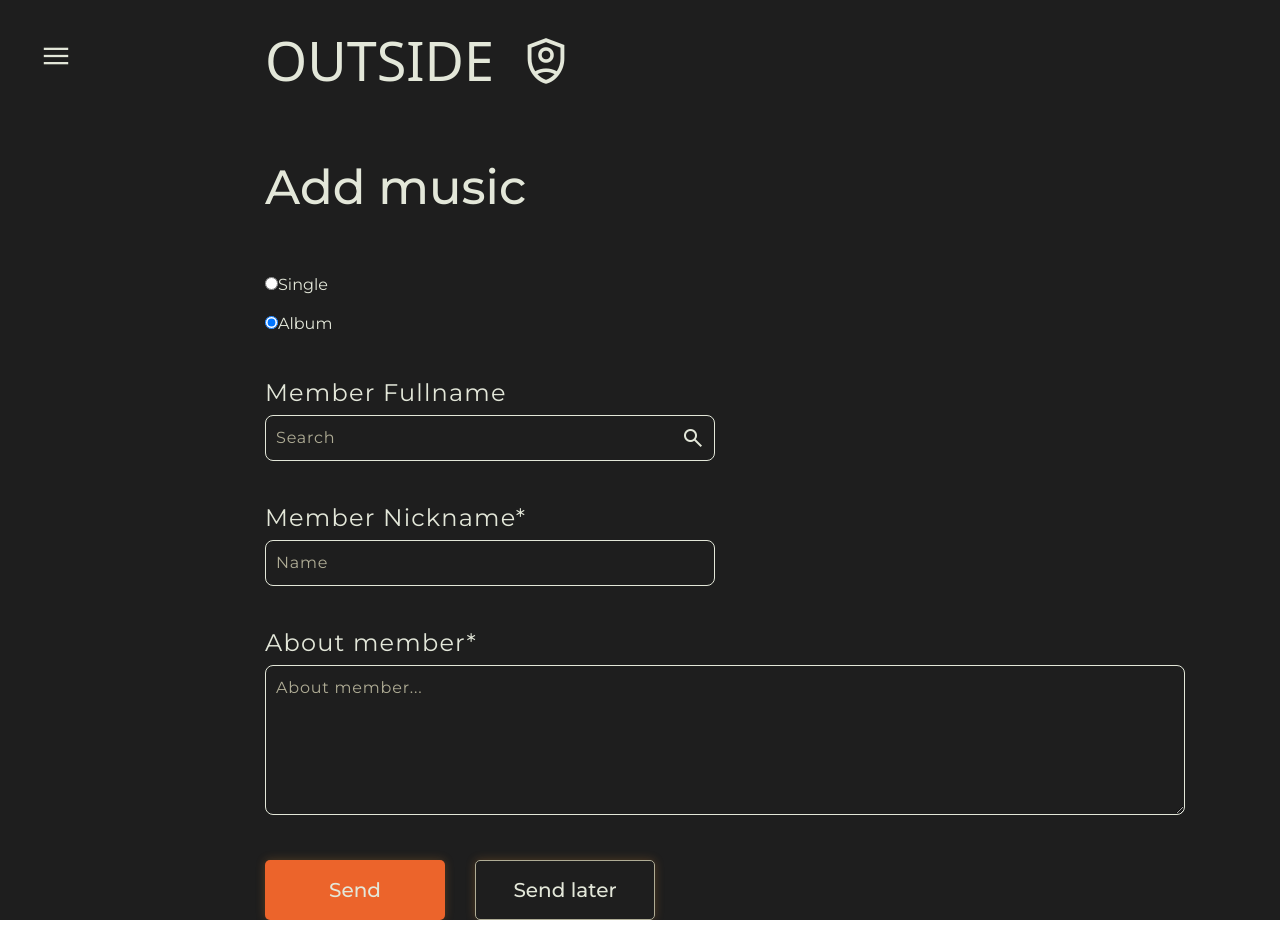
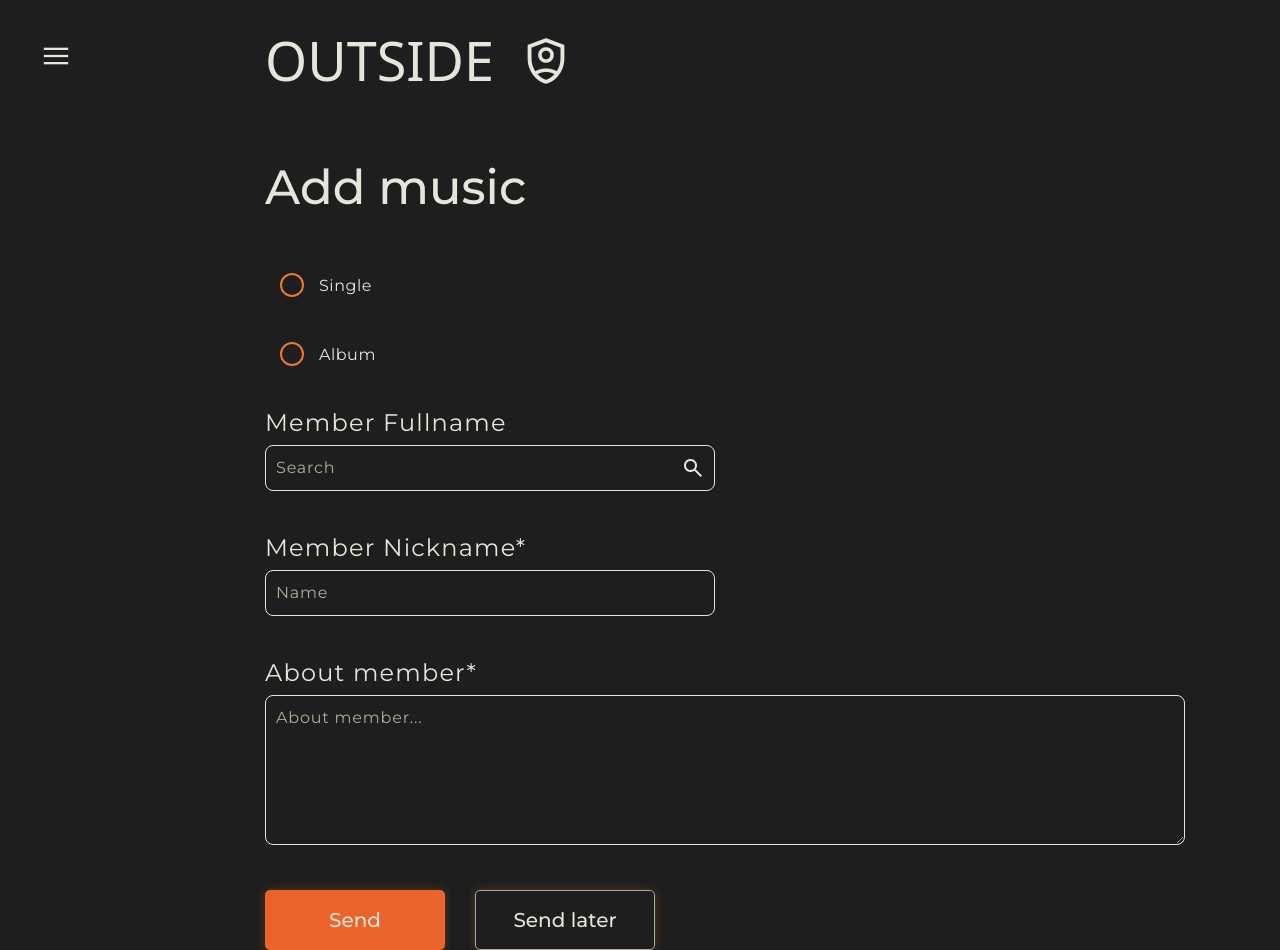
Before and after one commit to outsideOfficialy/adminPanel, a Next.js app: page / in a window 1280 px wide. Before the commit the page ends 920 px from the top, so only its background shows below. Built offline with nearby package versions, Linux system fonts and the light colour scheme; a web font is replaced by a local one.

Commit message:
radio btns ver4

```diff
--- a/app/page.tsx
+++ b/app/page.tsx
@@ -1,37 +1,15 @@
-import React, { useState } from "react";
+"use client";
+
+import React from "react";
 import PageLayout from "@/components/PageLayout";
 import { InputTypeText, SearchInput, TextArea } from "@/components/Inputs";
-import { RadioBtn } from "@/components/MusicTypeSelect"; // Import RadioBtn using named import
+import { RadioButton } from "@/components/RadioButtonGroup";
 
 export default function Home() {
-  const [type, setType] = useState("Album");
-
-  const handleChange = (event) => {
-    setType(event.target.value);
-  };
-
-  const isChecked = (value) => type === value;
-
   return (
     <PageLayout title="Add music">
-      <div className="flex flex-col gap-[15px]">
-        <RadioBtn
-          id="Single"
-          name="musicType"
-          value="Single"
-          label="Single"
-          onChange={handleChange}
-          checked={isChecked("Single")}
-        />
-        <RadioBtn
-          id="Album"
-          name="musicType"
-          value="Album"
-          label="Album"
-          onChange={handleChange}
-          checked={isChecked("Album")}
-        />
-      </div>
+      <RadioButton id="Single" label="Single" name="musicType" value="Single" />
+      <RadioButton id="Album" label="Album" name="musicType" value="Album" />
       <SearchInput onSearch={() => {}} placeholder="Search" label="Member Fullname" name="search" />
       <InputTypeText placeholder="Name" label="Member Nickname*" name="nickname" />
       <TextArea placeholder="About member..." label="About member*" name="aboutMember" />
--- a/components/MusicTypeSelect/index.tsx
+++ /dev/null
@@ -1,48 +0,0 @@
-import React from "react";
-
-interface RadioBtnProps {
-  id: string;
-  name: string;
-  label: string;
-  value: string;
-  onChange: () => void;
-  checked: boolean;
-}
-
-// const RadioBtn: React.FC<RadioBtnProps> = ({ label, checked, onChange }) => {
-//   return (
-//     <label className={`flex gap-[10px] items-center cursor-pointer w-fit`}>
-//       <div
-//         className={`
-//           w-[24px] h-[24px] rounded-full border-2 border-main-primary-color
-//           ${checked ? "bg-main-primary-color text-white" : "bg-black text-black"}
-//           flex items-center justify-center
-//         `}
-//       >
-//         {checked && <span className="material-symbols-outlined check">check</span>}
-//       </div>
-//       <span className="text-[18px]">{label}</span>
-//       <input type="radio" className="sr-only" checked={checked} onChange={onChange} />
-//     </label>
-//   );
-// };
-
-const RadioBtn: React.FC<RadioBtnProps> = ({ id, label, name, onChange, checked, value }) => {
-  return (
-    <label htmlFor={id} className="radiobutton-label">
-      <input
-        className="radiobutton-input"
-        type="radio"
-        name={name}
-        id={id}
-        value={value}
-        onChange={onChange}
-        checked={checked}
-      />
-      <span className="custom-radiobutton" />
-      {label}
-    </label>
-  );
-};
-
-export { RadioBtn };
--- /dev/null
+++ b/components/RadioButtonGroup/index.tsx
@@ -0,0 +1,20 @@
+import "./style.css";
+
+interface RadioButtonProps {
+  id: string;
+  label: string;
+  name: string;
+  value: string;
+}
+
+const RadioButton: React.FC<RadioButtonProps> = ({ id, label, name, value }) => {
+  return (
+    <label htmlFor={id} className="radiobutton-label">
+      <input className="radiobutton-input" type="radio" name={name} id={id} value={value} />
+      <span className="custom-radiobutton" />
+      {label}
+    </label>
+  );
+};
+
+export { RadioButton };
--- /dev/null
+++ b/components/RadioButtonGroup/style.css
@@ -0,0 +1,48 @@
+.radiobutton-input {
+  visibility: hidden;
+  width: 0;
+}
+
+.radiobutton-label {
+  display: flex;
+  align-items: center;
+  justify-content: flex-start;
+  gap: 15px;
+  cursor: pointer;
+  font-size: 16px;
+  font-style: normal;
+  font-weight: 400;
+  line-height: normal;
+  letter-spacing: 0.5px;
+}
+
+.custom-radiobutton {
+  height: 24px;
+  width: 24px;
+  border-radius: 50%;
+  cursor: pointer;
+  background-color: #1e1e1e;
+  display: inline-block;
+  border: 2px solid #ed772f;
+}
+.radiobutton-input:checked + .custom-radiobutton {
+  border: 2px solid #ed772f;
+  background-color: #ed772f;
+  position: relative;
+}
+
+.radiobutton-input:checked + .custom-radiobutton::after {
+  top: 50%;
+  left: 50%;
+  position: absolute;
+  content: "check";
+  font-family: "Material Symbols Outlined";
+  font-size: 22px;
+  transform: translate(-50%, -50%);
+}
+
+.radiobutton-div {
+  display: flex;
+  justify-content: center;
+  align-items: center;
+}
```
